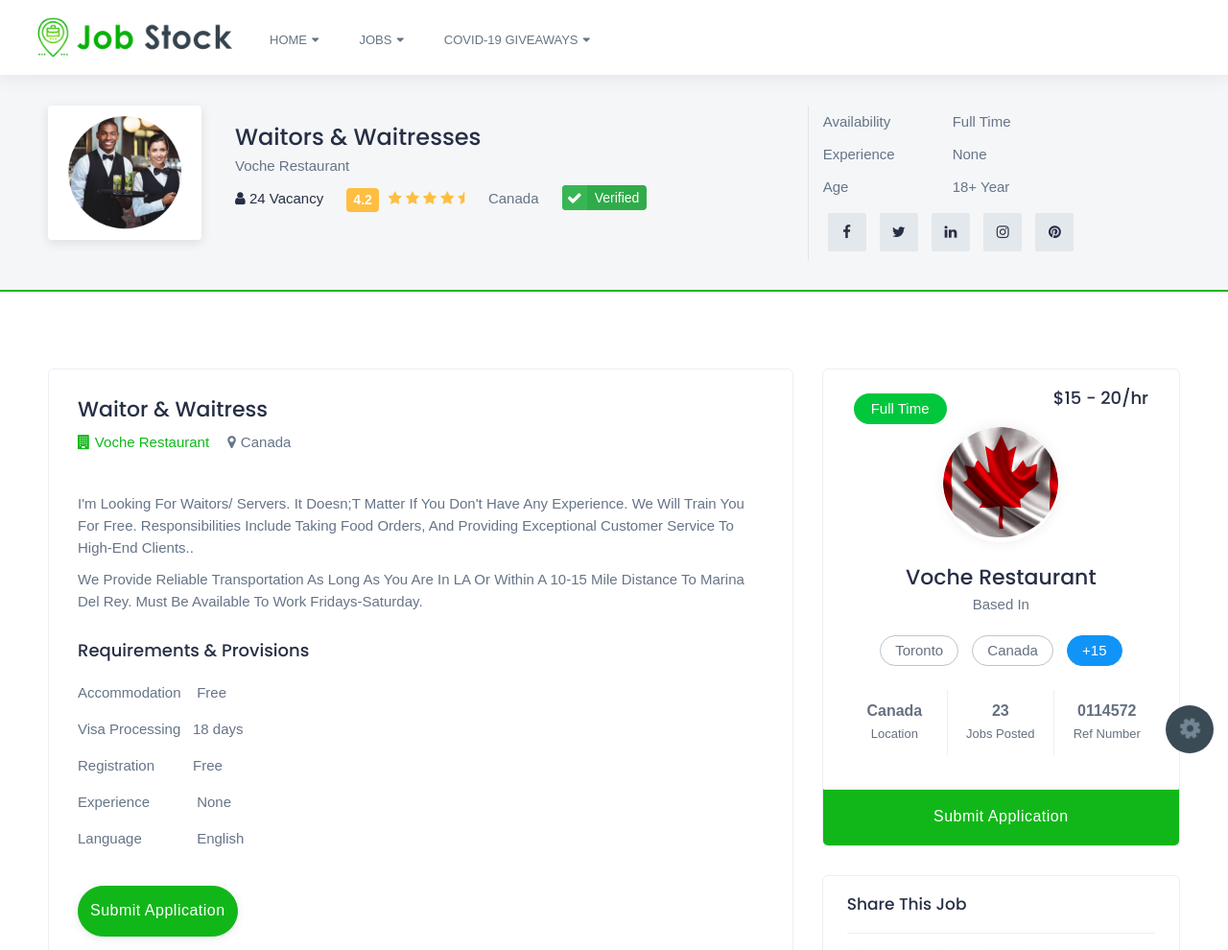
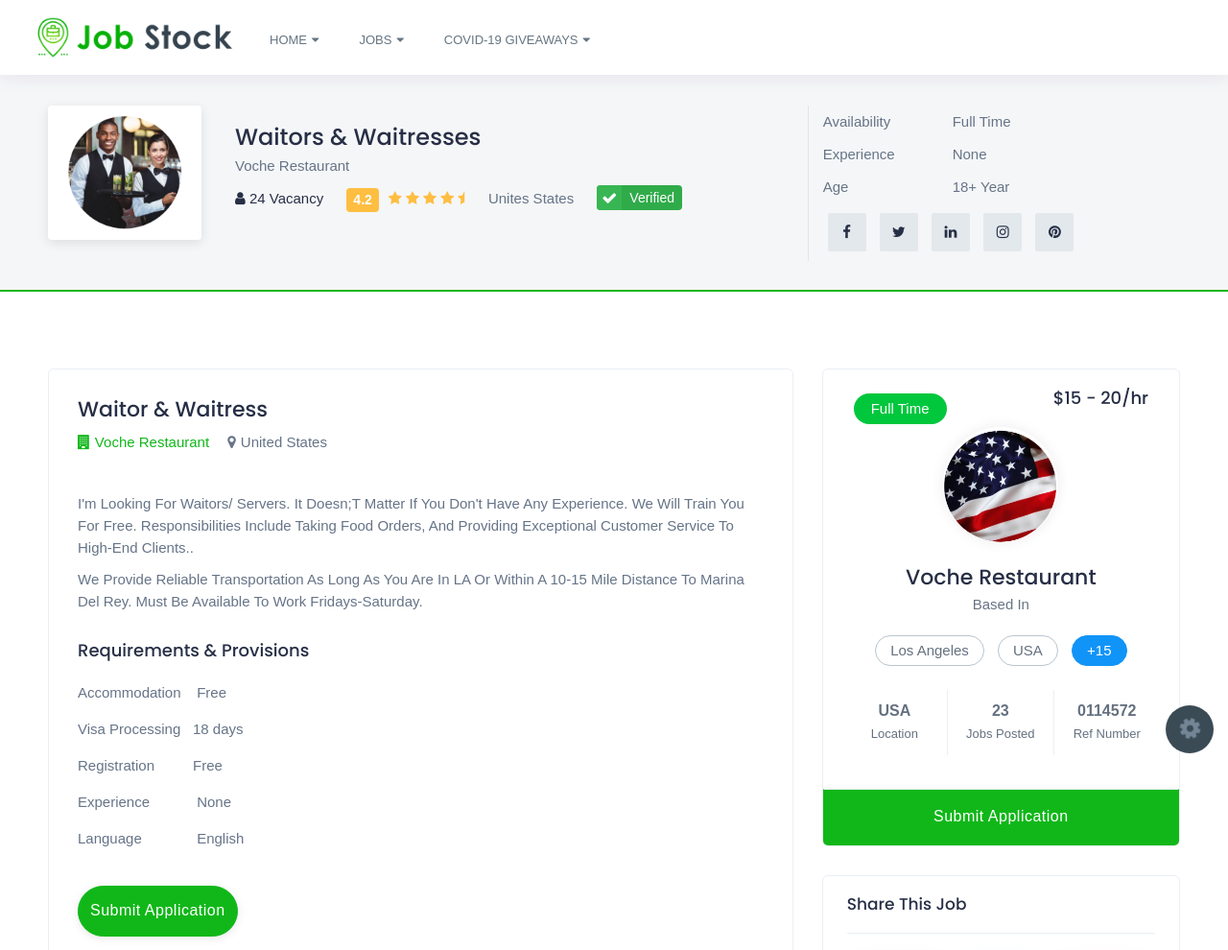
Before and after one commit to jobstockglobal/jobstockglobal, a plain HTML site: page Waitor-details.html in a window 1280 px wide. Shown: the top 990 px of the page at 96% size. Drawn offline with Linux system fonts and the light colour scheme; a web font is replaced by a local one.

Commit message:
Update Waitor-details.html

```diff
--- a/Waitor-details.html
+++ b/Waitor-details.html
@@ -103,7 +103,7 @@
 											<span class="fa fa-star-half fill"></span>
 										</div>
 									</li>
-									<li>Canada</li>
+									<li>Unites States</li>
 									<li><div class="verified-action">Verified</div></li>
 								</ul>
 							</div>
@@ -142,7 +142,7 @@
 						<div class="apply-job-header">
 							<h4>Waitor & Waitress</h4>
 							<a href="company-detail.html" class="cl-success"><span><i class="fa fa-building"></i>Voche Restaurant</span></a>
-							<span><i class="fa fa-map-marker"></i>Canada</span>
+							<span><i class="fa fa-map-marker"></i>United States</span>
 						</div>
 
 						<div class="apply-job-detail">
@@ -318,7 +318,7 @@
 							<h4 class="flc-rate">$15 - 20/hr</h4>
 							<div class="sidebar-inner-box">
 								<div class="sidebar-box-thumb">
-									<img src="assets/img/canada.png" class="img-responsive" alt="" />
+									<img src="assets/img/usa.png" class="img-responsive" alt="" />
 								</div>
 								<div class="sidebar-box-detail">
 									<h4>Voche Restaurant</h4>
@@ -327,12 +327,12 @@
 							</div>
 							<div class="sidebar-box-extra">
 								<ul>
-									<li>Toronto</li>
-									<li>Canada</li>
+									<li>Los Angeles</li>
+									<li>USA</li>
 									<li class="more-skill bg-primary">+15</li>
 								</ul>
 								<ul class="status-detail">
-									<li class="br-1"><strong>Canada</strong>Location</li>
+									<li class="br-1"><strong>USA</strong>Location</li>
 									<li class="br-1"><strong>23</strong>Jobs Posted</li>
 									<li><strong>0114572</strong>Ref Number</li>
 								</ul>
```
